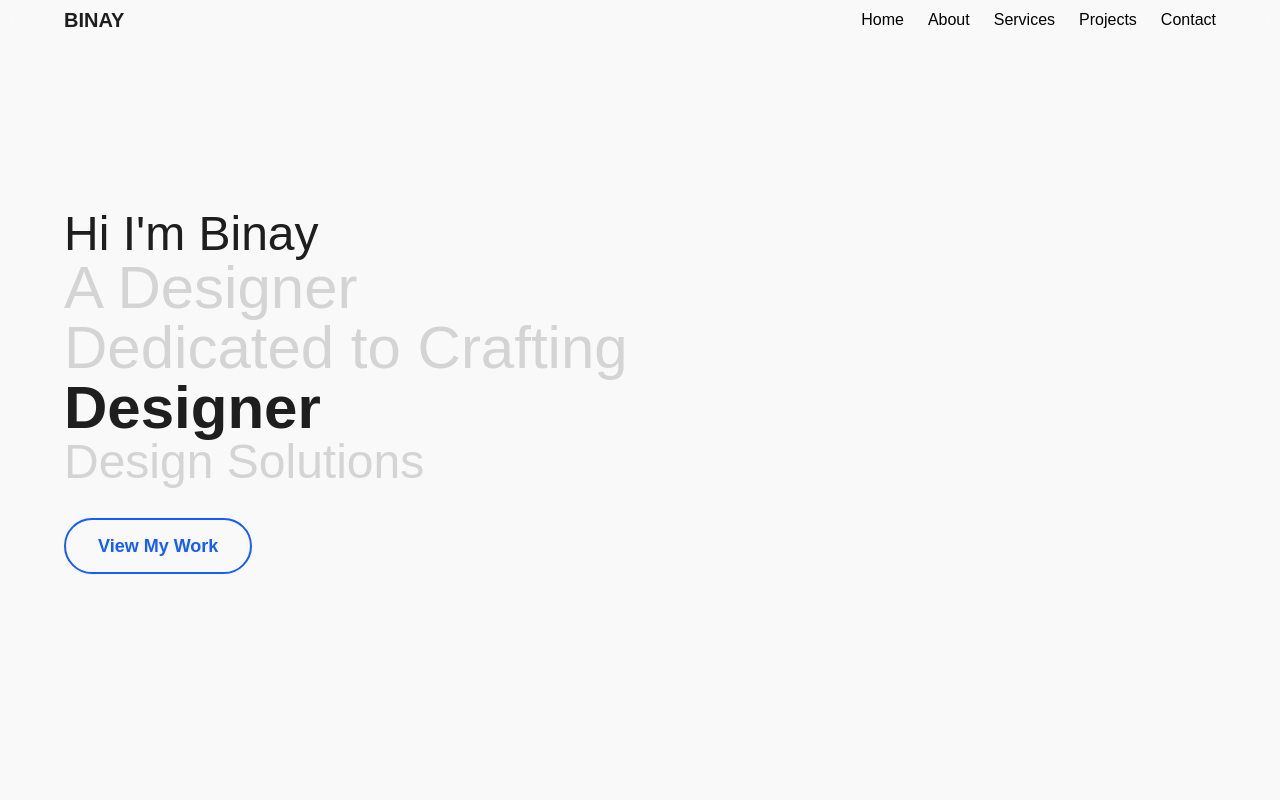
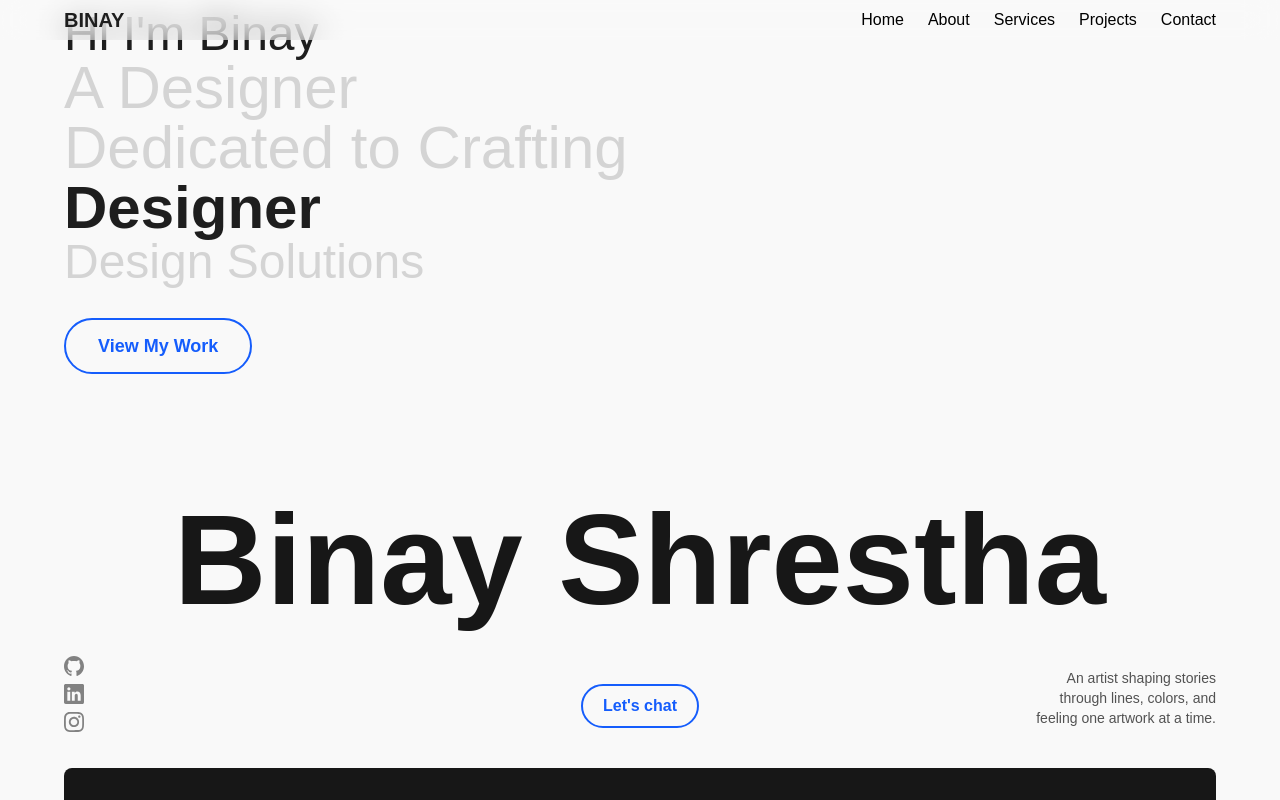
Before and after one commit to Hell086/Portfolio, a React (Vite) app: page / in a window 1280 px wide. Shown: the top 800 px of the page. Built offline with nearby package versions, Linux system fonts and the light colour scheme; a web font is replaced by a local one.

Commit message:
latest commited

```diff
--- a/src/index.css
+++ b/src/index.css
@@ -67,13 +67,13 @@ body {
   max-width: 1440px;
   margin-left: auto;
   margin-right: auto;
-  min-height: 100vh;
+  min-height: auto;
   overflow: hidden;
 }
 
 /* Add this new class */
 .hero-section {
-  min-height: 100dvh;
+  min-height: 50dvh;
 }
 
 .text-heading {
--- a/src/sections/Contact.jsx
+++ b/src/sections/Contact.jsx
@@ -55,7 +55,7 @@ const Contact=()=>{
     }
   };
     return (
-        <section className="relative flex items-center c-space section-spacing " id="contact">
+        <section className="relative flex items-center c-space section-spacing" id="contact">
             {showAlert && <Alert type={alertType} text={alertMessage} />}
             <div className="flex flex-col items-center justify-center w-full">
                 <h2 className="pb-8 text-3xl md:text-4xl lg:text-4xl font-bold text-gray-900 ">
--- a/src/sections/Hero.jsx
+++ b/src/sections/Hero.jsx
@@ -5,7 +5,7 @@ const Hero = () => {
   const isMobile = useMediaQuery({ maxWidth: 853 });
   return (
     <section
-      className="flex items-center justify-center md:items-center md:justify-start section-spacing hero-section"
+      className="flex items-center justify-center md:items-center md:justify-start hero-section"
       id="home"
     >
       <HeroText />
```
